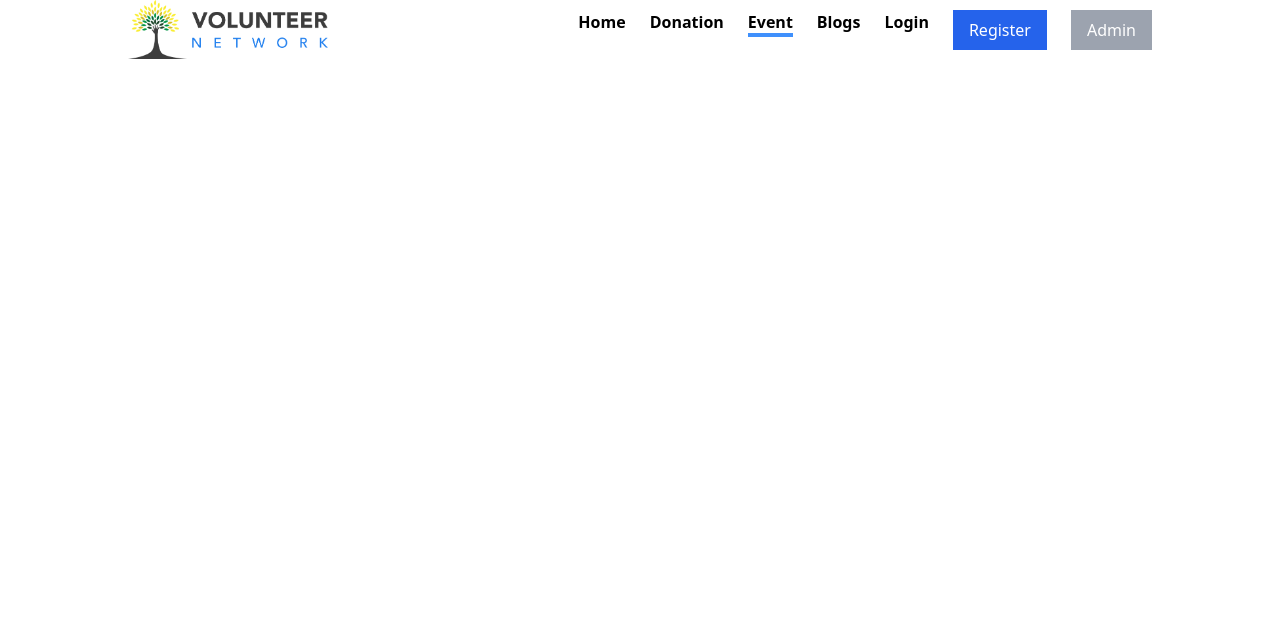
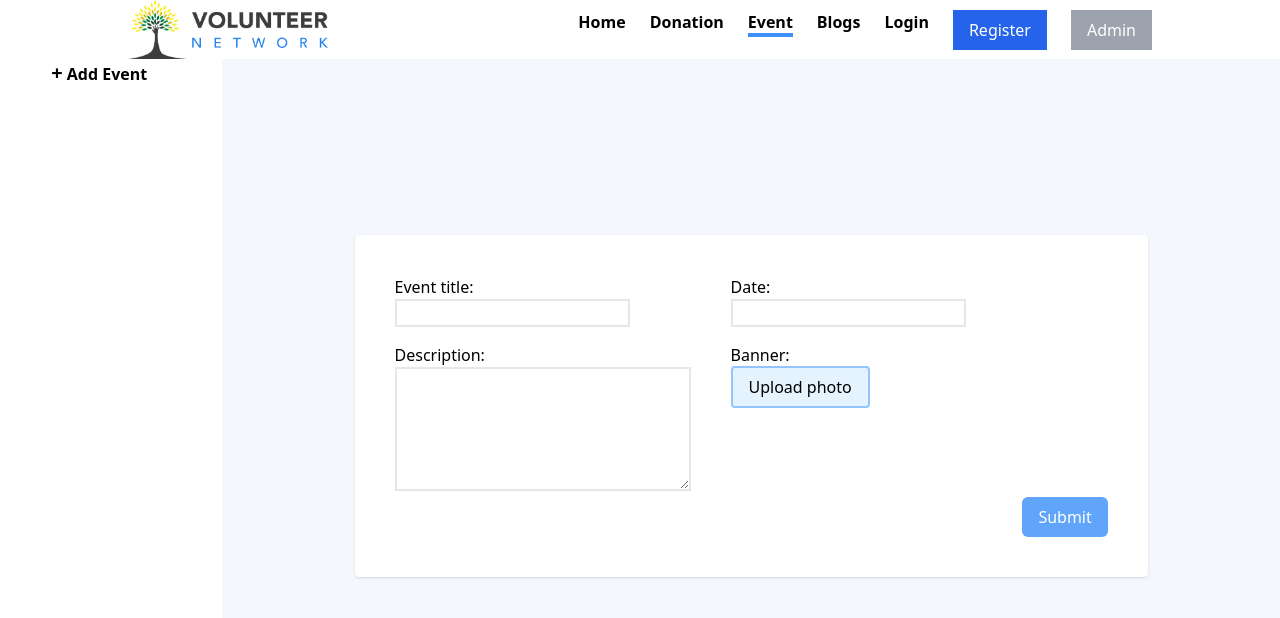
Before and after one commit to shariarHossain23/vollentier-network, a React (Create React App) app: page /event in a window 1280 px wide. Shown: the top 618 px of the page. Built offline with nearby package versions, Linux system fonts and the light colour scheme; no server answers.

Commit message:
post event data

```diff
--- a/src/App.js
+++ b/src/App.js
@@ -3,6 +3,7 @@ import { ToastContainer } from 'react-toastify';
 import 'react-toastify/dist/ReactToastify.css';
 import './App.css';
 import Admin from './Pages/Component/Admin/Admin';
+import Event from './Pages/Component/Event/Event';
 import Home from './Pages/Component/Home/Home';
 import Login from './Pages/Component/Login/Login';
 import Register from './Pages/Component/Register/Register';
@@ -24,6 +25,7 @@ function App() {
        }></Route>
        <Route path='/shariar' element={<Registerperson></Registerperson>}></Route>
        <Route path='/admin'element={<Admin></Admin>}></Route>
+       <Route path='/event' element={<Event></Event>}></Route>
      </Routes>
      <ToastContainer></ToastContainer>
     </div>
--- /dev/null
+++ b/src/Pages/Component/Event/Event.js
@@ -0,0 +1,61 @@
+import axios from "axios";
+import React, { useState } from "react";
+
+const Event = () => {
+    const [title,setTitle] = useState("")
+    const [date,setDate] = useState("")
+    const [desc,setDesc] = useState("")
+    const [img,setImg] = useState("")
+
+    const eventPost =  e => {
+        e.preventDefault()
+        const event ={
+            title:title,
+            date: date,
+            desc:desc,
+            img:img
+        }
+         axios.post("http://localhost:5000/event",event)
+        .then(response =>{
+            console.log(response);
+        })
+    }
+
+  return (
+    <div>
+      <div className="flex gap-6">
+        <div className="w-60 h-[100vh] shadow-emerald-100">
+          <h1 className="text-center font-bold">
+            <span className="text-xl">+</span> Add Event
+          </h1>
+        </div>
+        <div className="bg-[#f4f7fc] w-full">
+            <div className="shadow p-10 w-3/4 mx-auto bg-white mt-44 rounded">
+              <form   action="">
+             <div className="flex gap-10">
+              <div className="">
+              <label htmlFor="title"> Event title: </label> <br />
+               <input onChange={e => setTitle(e.target.value)} className="outline-none border-gray-200 border-2 mb-4"  type="text" name="title" id="" required /> <br />
+               <label htmlFor="description">Description:</label> <br />
+               <textarea onChange={e => setDesc(e.target.value)} className="outline-none border-2 border-gray-200"  name="description" id="" cols="30" rows="5" required></textarea>
+              </div>
+             <div>
+             <label htmlFor="date">Date:</label>  <br />
+               <input onChange={e => setDate(e.target.value)} className="outline-none border-gray-200 border-2 mb-4" type="text" name="date" id="" required/> <br />
+               <p className="mb-2">Banner:</p>
+               <label className="bg-[#e5f3ff] border-2 border-blue-300 px-4 rounded py-2" for="img">Upload photo</label> <br />
+               <input onChange={e => setImg(e.target.value)} type="file" id="img" name="img" accept="image/*" required  hidden/>
+             </div>
+               </div>
+               <div className="text-right">
+               <button onClick={eventPost} className="bg-blue-400 px-4 py-2 rounded-md text-white">Submit</button>
+               </div>
+              </form>
+            </div>
+        </div>
+      </div>
+    </div>
+  );
+};
+
+export default Event;
```
Also changed, not shown: src/Pages/Component/EventUser/EventUser.js (added).
